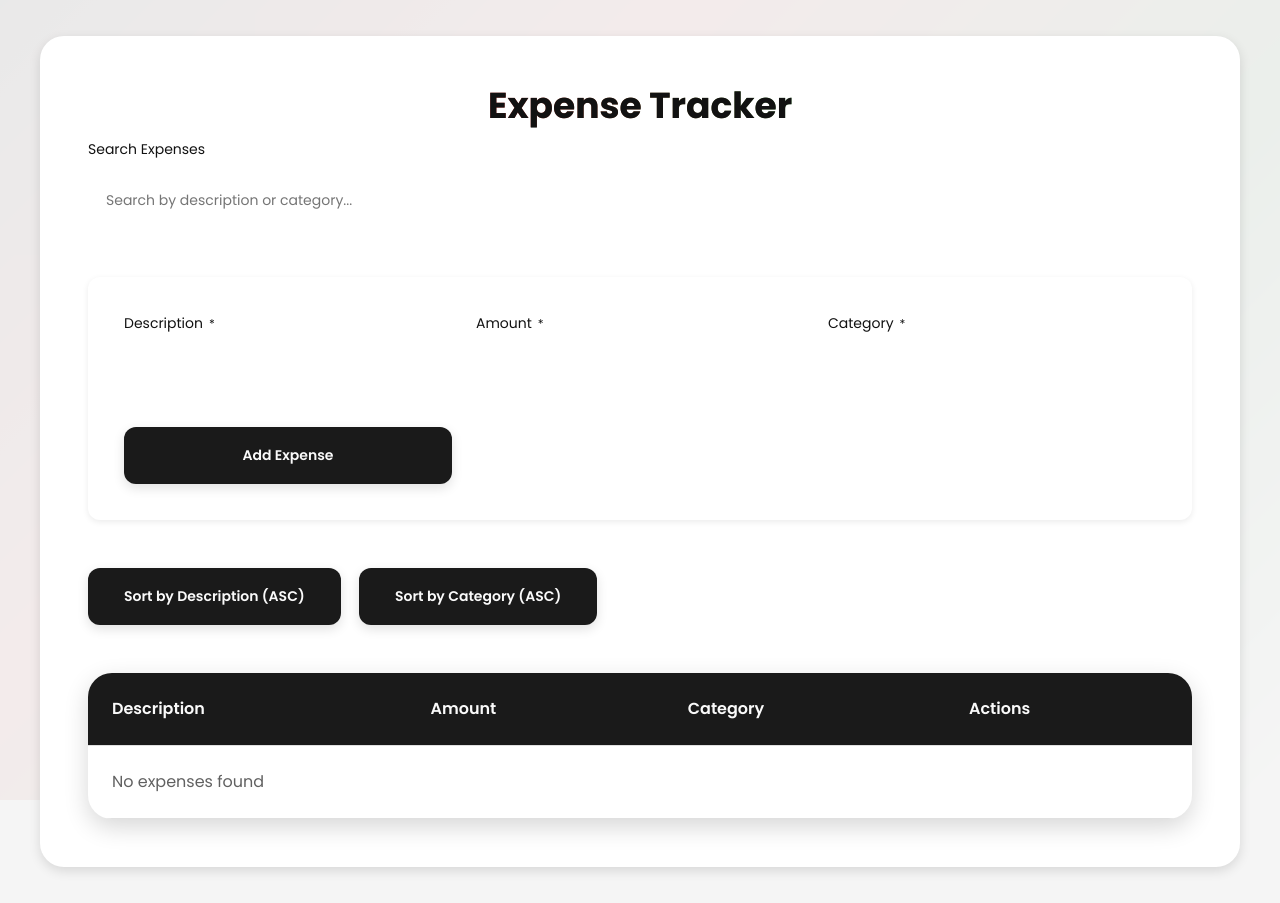
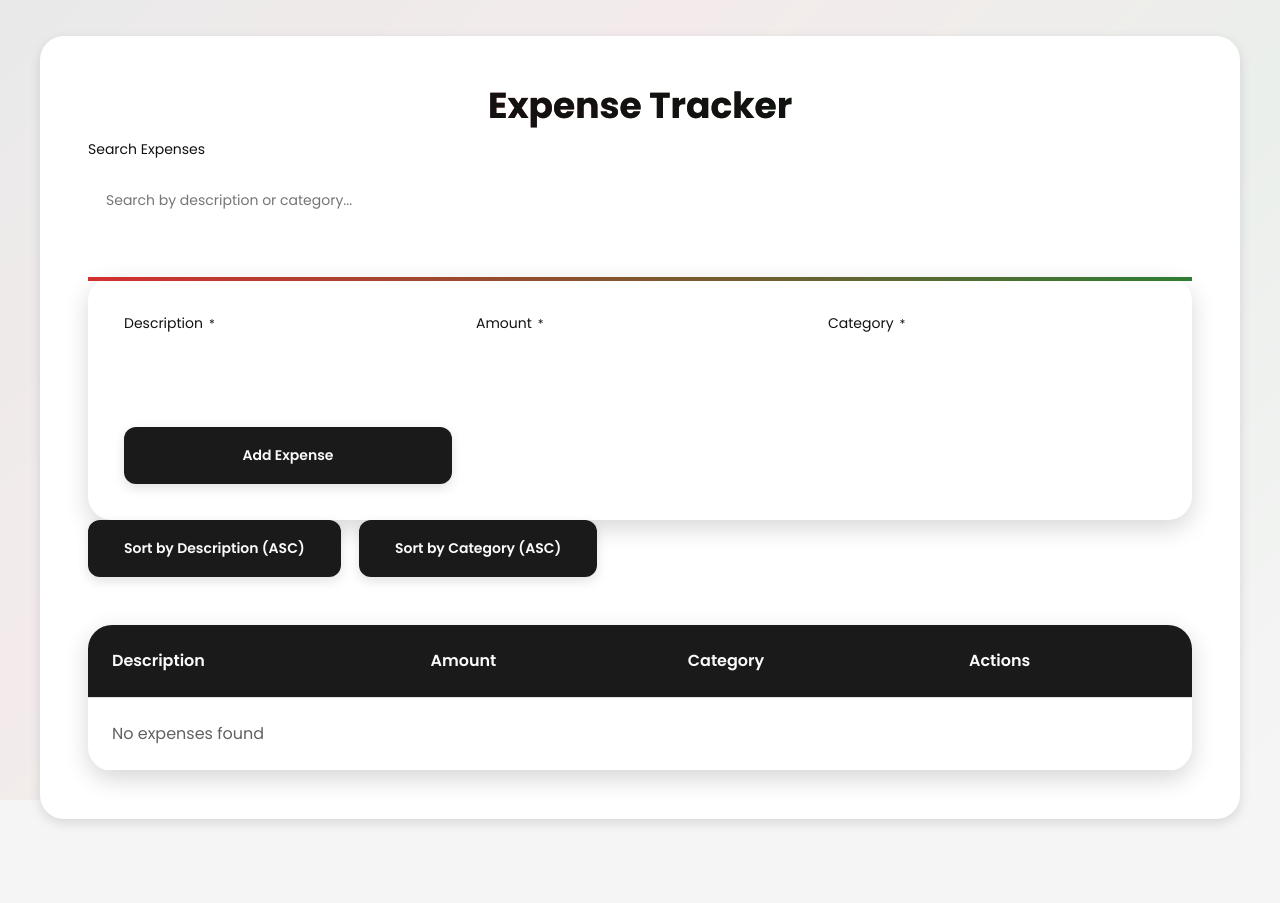
Before and after one commit to Mundia1/expense-tracker, a React (Vite) app: page / in a window 1280 px wide. After the commit the page ends 855 px from the top, so only its background shows below. Built offline with nearby package versions, Linux system fonts and the light colour scheme.

Commit message:
Refine ExpenseForm.css with asymmetric grid, red-to-green gradient border, lift-on-hover, and minimalistic styling for a modern, professional Kenyan-themed form.

```diff
--- a/src/components/features/ExpenseForm/ExpenseForm.css
+++ b/src/components/features/ExpenseForm/ExpenseForm.css
@@ -2,45 +2,45 @@
 .expense-form {
   display: grid;
   gap: var(--spacing-4);
-    margin-bottom: var(--spacing-6);
   background: var(--surface-color);
   padding: var(--spacing-5);
-    border-radius: var(--border-radius);
-    box-shadow: var(--shadow-sm);
-    transition: box-shadow var(--transition);
+  border-radius: var(--border-radius-lg);
+  box-shadow: var(--shadow-md);
+  position: relative;
+  transform: translateZ(0);
+}
+
+.expense-form::before {
+  content: '';
+  position: absolute;
+  top: 0;
+  left: 0;
+  width: 100%;
+  height: 4px;
+  background: var(--kenyan-accent);
 }
 
 .expense-form:hover {
-    box-shadow: var(--shadow);
-  }
-
-  .expense-form__header {
-    grid-column: 1 / -1;
-    margin-bottom: var(--spacing-2);
+  box-shadow: var(--shadow-lg);
+  transform: translateY(-4px);
 }
 
 .expense-form__title {
-    font-size: var(--text-lg);
+  font-size: var(--text-xl);
   font-weight: 600;
-    color: var(--text-color);
+  color: var(--primary-color);
+  margin-bottom: var(--spacing-3);
 }
 
 .expense-form__actions {
-    grid-column: 1 / -1;
   display: flex;
   justify-content: flex-end;
   gap: var(--spacing-3);
-    margin-top: var(--spacing-2);
 }
 
-  /* Responsive grid */
 @media (min-width: 640px) {
   .expense-form {
-      grid-template-columns: repeat(2, 1fr);
-    }
-
-    .expense-form__description {
-      grid-column: span 2;
+    grid-template-columns: repeat(auto-fit, minmax(250px, 1fr));
   }
 }
 
@@ -48,38 +48,15 @@
   .expense-form {
     grid-template-columns: repeat(3, 1fr);
   }
-
-    .expense-form__description {
-      grid-column: span 3;
-    }
 }
 
-  /* Form group styling */
 .form-group {
   display: flex;
   flex-direction: column;
   gap: var(--spacing-2);
 }
 
-  /* Form feedback */
 .form-feedback {
   font-size: var(--text-xs);
-    color: var(--text-muted);
-    margin-top: var(--spacing-1);
+  color: var(--accent-color);
 }
-
-  /* Success state */
-  .expense-form--success {
-    animation: fadeIn 500ms ease;
-  }
-
-  @keyframes fadeIn {
-    from {
-      opacity: 0;
-      transform: translateY(10px);
-    }
-    to {
-      opacity: 1;
-      transform: translateY(0);
-    }
-  }
```
Lines whose indentation alone changed are shown as unchanged.
